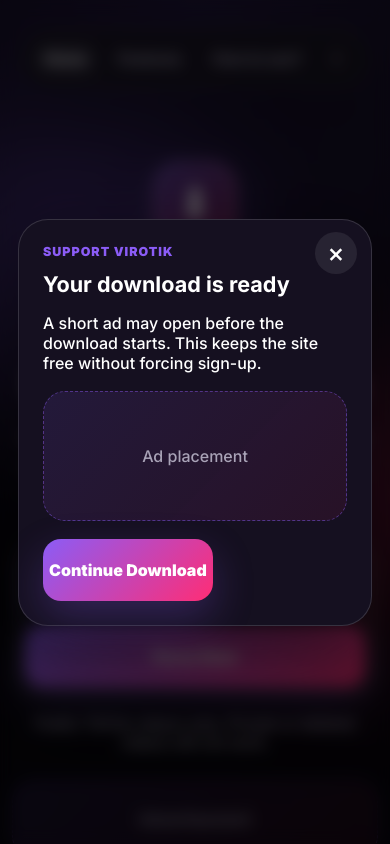
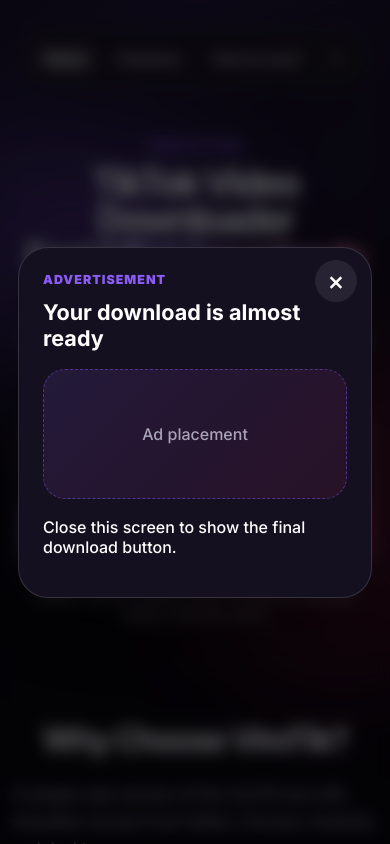
Before and after one commit to c00704781-maker/Myvirotikwebsite, a website: page public/index.html in a window 390 px wide. Shown: the top 844 px of the page. Drawn offline with Linux system fonts and the light colour scheme; no server answers.

Commit message:
Reduce ads and make entry download-first

```diff
--- a/public/index.html
+++ b/public/index.html
@@ -6,7 +6,6 @@
   <meta name="description" content="ViroTik downloads public TikTok videos in MP4 from your browser." />
   <meta name="theme-color" content="#090014" />
   <meta name="monetag" content="df008d5c0d7788b980abcf1874978b30" />
-  <script src="https://quge5.com/88/tag.min.js" data-zone="255935" async data-cfasync="false"></script>
   <title>ViroTik - TikTok Video Downloader</title>
   <link rel="preconnect" href="https://fonts.googleapis.com">
   <link rel="preconnect" href="https://fonts.gstatic.com" crossorigin>
@@ -28,12 +27,9 @@
 
   <main id="home">
     <section class="hero section-pad">
-      <div class="logo-card" aria-hidden="true">
-        <span>⬇</span>
-      </div>
       <p class="eyebrow">ViroTik Web</p>
       <h1>TikTok Video Downloader<br><span>Fast MP4 Downloads</span></h1>
-      <p class="hero-copy">Paste a public TikTok video link, parse it, then choose the quality you want. Built for mobile, Railway hosting, and clean ad placement.</p>
+      <p class="hero-copy">Paste a public TikTok video link, parse it, choose quality, then close the short ad screen to reveal the final download button.</p>
 
       <form id="parseForm" class="download-box">
         <input id="urlInput" type="url" inputmode="url" autocomplete="off" placeholder="Paste TikTok video link here..." required />
@@ -41,7 +37,6 @@
       </form>
       <p class="hint">Public TikTok videos only. Private or deleted videos will not work.</p>
 
-      <div id="nativeAdTop" class="ad-slot">Advertisement</div>
       <div id="status" class="status" role="status" hidden></div>
       <section id="results" class="results" hidden></section>
     </section>
@@ -62,8 +57,8 @@
         </article>
         <article class="card">
           <span class="card-icon">🛡</span>
-          <h3>Privacy First</h3>
-          <p>No account is required. Links are processed live and are not saved in a database.</p>
+          <h3>Less Aggressive Ads</h3>
+          <p>The ad step appears after choosing quality, then the final download button is revealed.</p>
         </article>
       </div>
     </section>
@@ -73,7 +68,7 @@
       <div class="steps">
         <div class="step"><b>1</b><div><h3>Copy the TikTok link</h3><p>Open TikTok, tap Share, then choose Copy link.</p></div></div>
         <div class="step"><b>2</b><div><h3>Paste it in ViroTik</h3><p>Paste the URL in the field above and press Parse Now.</p></div></div>
-        <div class="step"><b>3</b><div><h3>Choose quality and save</h3><p>Press the download button next to your preferred MP4 quality.</p></div></div>
+        <div class="step"><b>3</b><div><h3>Choose quality and save</h3><p>Pick the quality, close the ad screen, then press the final download button.</p></div></div>
       </div>
     </section>
 
@@ -93,7 +88,7 @@
       </details>
       <details>
         <summary>Does ViroTik show ads?</summary>
-        <p>Yes. Ads are placed around the download flow so the site can stay free, without blocking every click.</p>
+        <p>Yes, but the main flow uses one controlled ad screen after quality selection.</p>
       </details>
     </section>
   </main>
@@ -110,13 +105,12 @@
   </footer>
 
   <div id="adModal" class="modal" hidden>
-    <div class="modal-card">
+    <div class="modal-card compact-ad">
       <button id="closeAd" class="modal-close" type="button" aria-label="Close ad">×</button>
-      <p class="eyebrow">Support ViroTik</p>
-      <h3>Your download is ready</h3>
-      <p>A short ad may open before the download starts. This keeps the site free without forcing sign-up.</p>
+      <p class="eyebrow">Advertisement</p>
+      <h3>Your download is almost ready</h3>
       <div id="modalAdSlot" class="ad-box">Ad placement</div>
-      <button id="continueDownload" type="button" class="wide-btn">Continue Download</button>
+      <p class="modal-note">Close this screen to show the final download button.</p>
     </div>
   </div>
 
```
